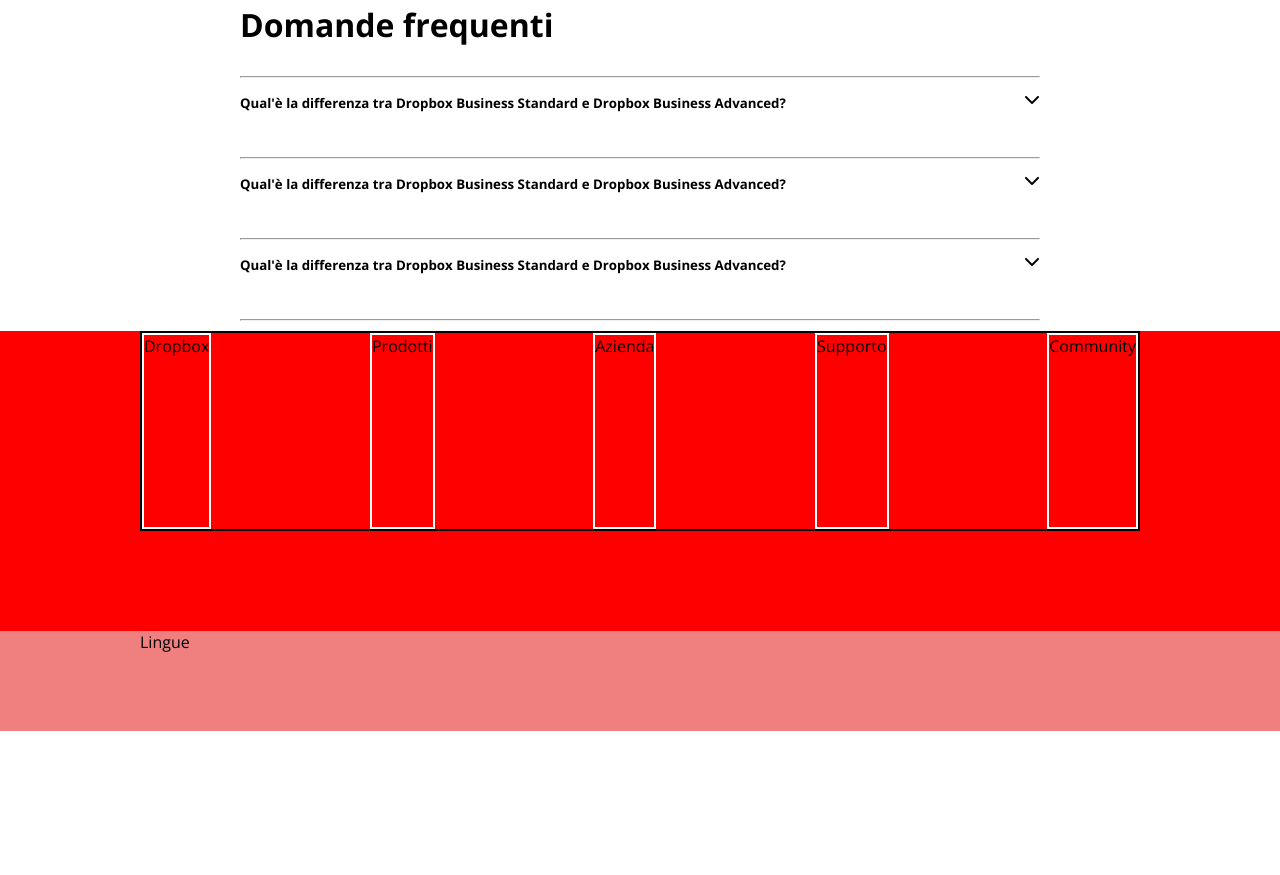
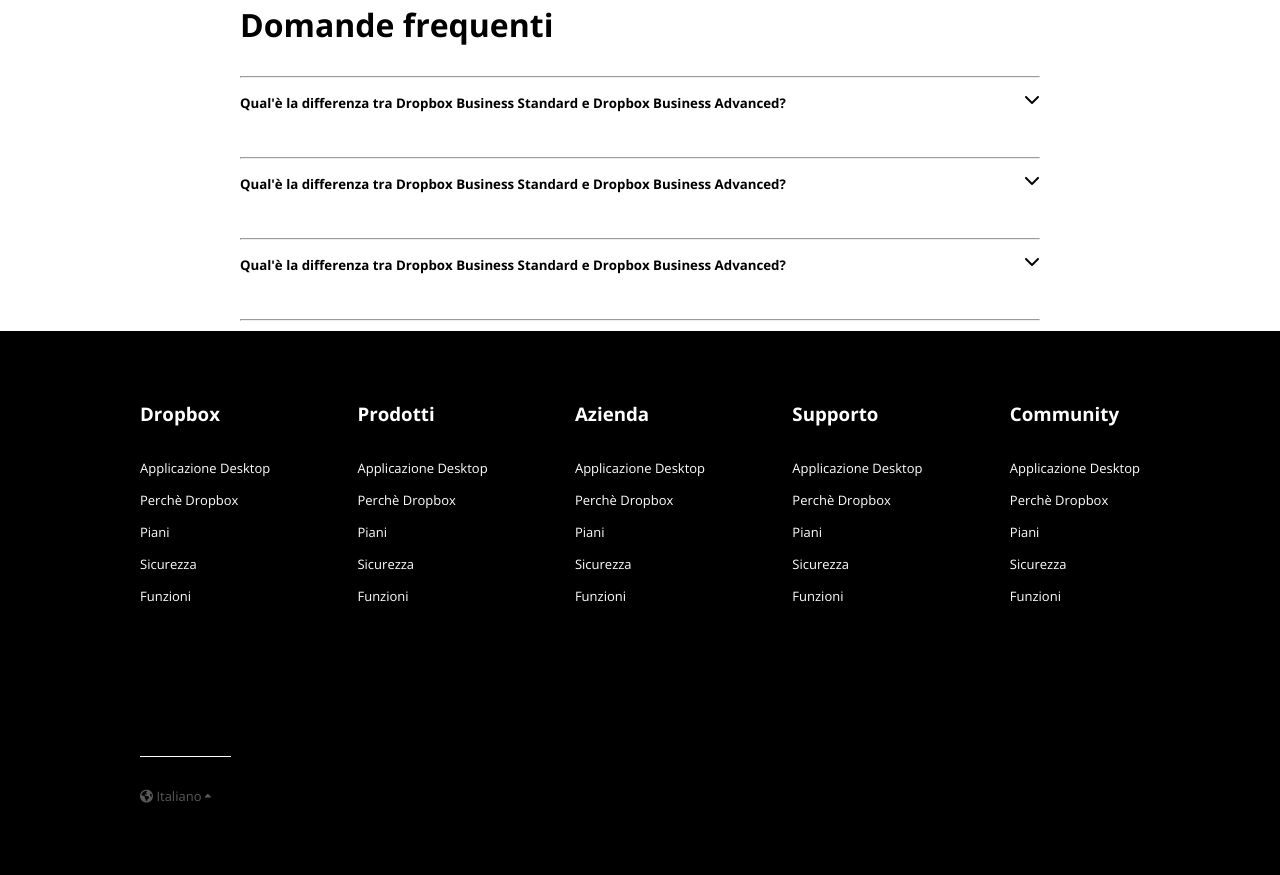
Before and after one commit to janeloraineflores/htmlcss-dropbox, a plain HTML site: page index.html in a window 1280 px wide. Shown: the part 4632-5507 px from the top of the page. Before the commit the page ends 5363 px from the top, so only its background shows below. Drawn offline with nearby package versions, Linux system fonts and the light colour scheme.

Commit message:
Aggiunta contenuto footer

```diff
--- a/css/style.css
+++ b/css/style.css
@@ -346,32 +346,37 @@
 
 /* FOOTER */
 
+footer{
+    background-color: black;
+}
+
+footer ul li h3{
+    margin-bottom: 30px;
+}
+
+footer ul li {
+    margin-bottom: 10px;
+}
+
+footer a{
+    text-decoration: none;
+    color: white;
+    font-size: 13px;
+}
+
+.footer-top{
+    color: white;
+}
+
 footer .big-container{
     display: flex;
     justify-content: space-between;
+    padding: 70px 0;
 }
 
-
-
-
-
-/* DEBUG */
-
-.debug footer .footer-top{
-    background-color: red;
-    height: 300px;
+.footer-bottom a{
+    color: rgba(252, 244, 244, 0.356);
+    border-top: 1px solid white;
+    padding-top: 30px;
+    padding-right: 20px;
 }
-
-.debug footer .footer-top .big-container{
-    border: 2px solid black;
-    height: 200px;
-}
-
-.debug footer .footer-top .col-footer{
-    border: 2px solid white;
-}
-
-.debug footer .footer-bottom{
-    background-color: lightcoral;
-    height: 100px;
-}
--- a/index.html
+++ b/index.html
@@ -18,7 +18,7 @@
     </head>
 
 
-    <body class="debug">
+    <body>
 
         <!-- HEADER -->
         <header>
@@ -331,31 +331,56 @@
 
                     <div class="col-footer">
                         <ul>
-                            <li>Dropbox</li>
+                            <li><h3>Dropbox</h3></li>
+                            <li><a href="#" target="_blank">Applicazione Desktop</a></li>
+                            <li><a href="#" target="_blank">Perchè Dropbox</a></li>
+                            <li><a href="#" target="_blank">Piani</a></li>
+                            <li><a href="#" target="_blank">Sicurezza</a></li>
+                            <li><a href="#" target="_blank">Funzioni</a></li>
                         </ul>
                     </div>
 
                     <div class="col-footer">
                         <ul>
-                            <li>Prodotti</li>
+                            <li><h3>Prodotti</h3></li>
+                            <li><a href="#" target="_blank">Applicazione Desktop</a></li>
+                            <li><a href="#" target="_blank">Perchè Dropbox</a></li>
+                            <li><a href="#" target="_blank">Piani</a></li>
+                            <li><a href="#" target="_blank">Sicurezza</a></li>
+                            <li><a href="#" target="_blank">Funzioni</a></li>
                         </ul>
                     </div>
 
                     <div class="col-footer">
                         <ul>
-                            <li>Azienda</li>
+                            <li><h3>Azienda</h3></li>
+                            <li><a href="#" target="_blank">Applicazione Desktop</a></li>
+                            <li><a href="#" target="_blank">Perchè Dropbox</a></li>
+                            <li><a href="#" target="_blank">Piani</a></li>
+                            <li><a href="#" target="_blank">Sicurezza</a></li>
+                            <li><a href="#" target="_blank">Funzioni</a></li>
                         </ul>
                     </div>
 
                     <div class="col-footer">
                         <ul>
-                            <li>Supporto</li>
+                            <li><h3>Supporto</h3></li>
+                            <li><a href="#" target="_blank">Applicazione Desktop</a></li>
+                            <li><a href="#" target="_blank">Perchè Dropbox</a></li>
+                            <li><a href="#" target="_blank">Piani</a></li>
+                            <li><a href="#" target="_blank">Sicurezza</a></li>
+                            <li><a href="#" target="_blank">Funzioni</a></li>
                         </ul>
                     </div>
 
                     <div class="col-footer">
                         <ul>
-                            <li>Community</li>
+                            <li><h3>Community</h3></li>
+                            <li><a href="#" target="_blank">Applicazione Desktop</a></li>
+                            <li><a href="#" target="_blank">Perchè Dropbox</a></li>
+                            <li><a href="#" target="_blank">Piani</a></li>
+                            <li><a href="#" target="_blank">Sicurezza</a></li>
+                            <li><a href="#" target="_blank">Funzioni</a></li>
                         </ul>
                     </div>
 
@@ -369,7 +394,11 @@
 
                 <div class="big-container">
 
-                    <div>Lingue</div>
+                    <a href="#" target="_blank">
+                        <i class="fa-solid fa-earth-americas"></i>
+                        Italiano
+                        <i class="fa-solid fa-caret-up fa-xs"></i>
+                    </a>
 
                 </div>
 
@@ -377,7 +406,6 @@
 
         </footer>
 
+    </body>
 
-
-    </body>
 </html>
```
